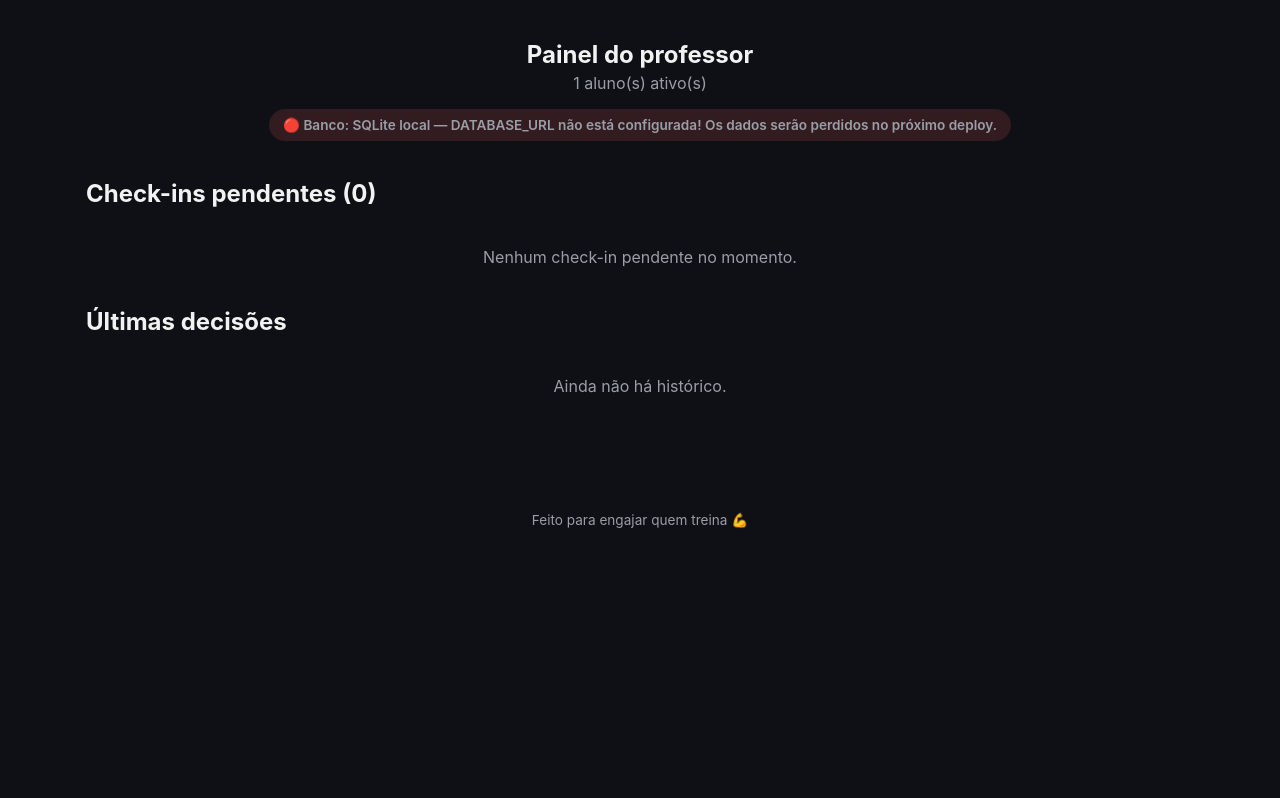
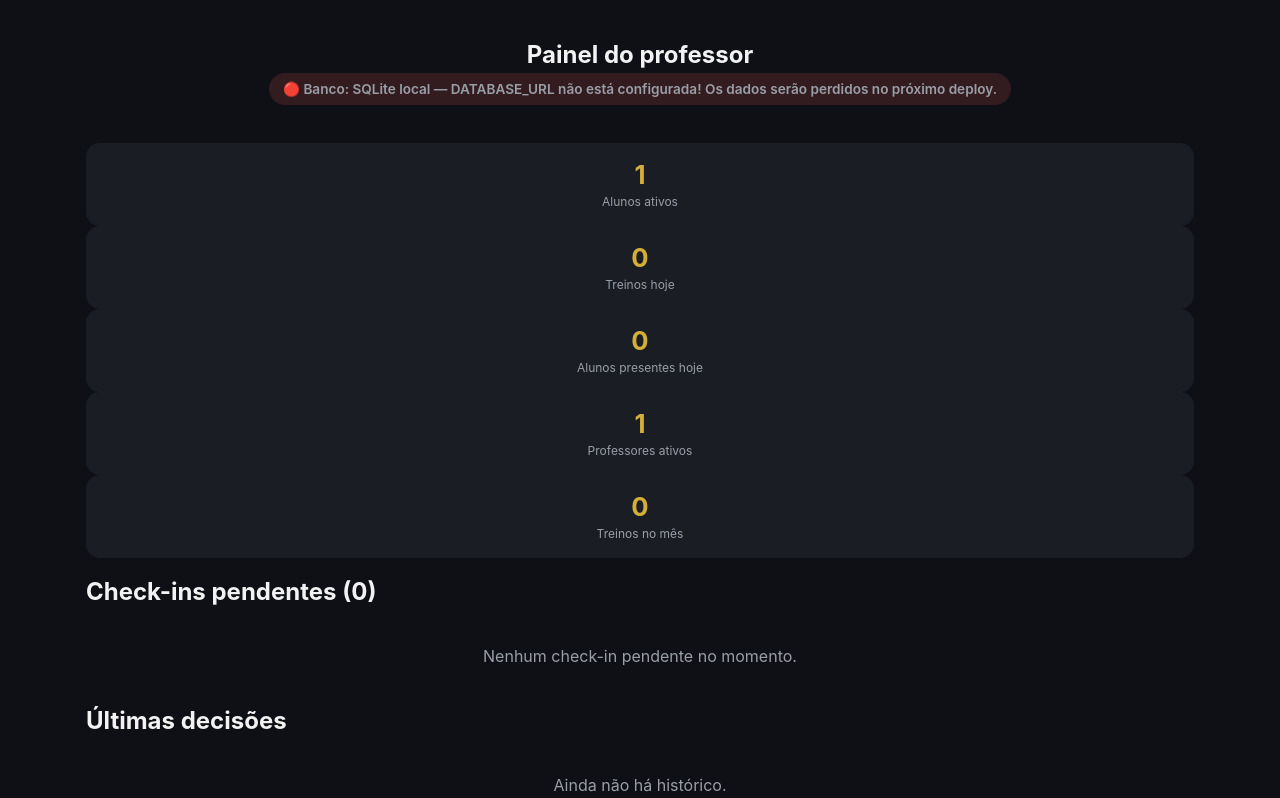
Before and after one commit to Othilbh/App-Elite, a Flask app: page /admin in a window 1280 px wide. Shown: the part 57-855 px from the top of the page. Before the commit the page ends 585 px from the top, so only its background shows below. Run offline with Flask 3, Linux system fonts and the light colour scheme; the visitor is signed in with stand-in values (Sample User, id 1); data comes from the database, SQL or seed files in the repository; data that the repository does not hold is empty; some libraries are stand-ins or nearby versions.

Commit message:
Add files via upload

```diff
--- a/templates/admin_dashboard.html
+++ b/templates/admin_dashboard.html
@@ -4,12 +4,34 @@
 
 <section class="hero">
   <h1>Painel do professor</h1>
-  <p>{{ total_alunos }} aluno(s) ativo(s)</p>
   {% if using_postgres %}
     <p class="badge badge-approved">🟢 Banco: Postgres (dados persistentes)</p>
   {% else %}
     <p class="badge badge-rejected">🔴 Banco: SQLite local — DATABASE_URL não está configurada! Os dados serão perdidos no próximo deploy.</p>
   {% endif %}
+</section>
+
+<section class="stats-grid">
+  <div class="stat-card">
+    <span class="stat-number">{{ total_alunos }}</span>
+    <span class="stat-label">Alunos ativos</span>
+  </div>
+  <div class="stat-card">
+    <span class="stat-number">{{ treinos_hoje }}</span>
+    <span class="stat-label">Treinos hoje</span>
+  </div>
+  <div class="stat-card">
+    <span class="stat-number">{{ presentes_hoje }}</span>
+    <span class="stat-label">Alunos presentes hoje</span>
+  </div>
+  <div class="stat-card">
+    <span class="stat-number">{{ professores_ativos }}</span>
+    <span class="stat-label">Professores ativos</span>
+  </div>
+  <div class="stat-card">
+    <span class="stat-number">{{ treinos_mes }}</span>
+    <span class="stat-label">Treinos no mês</span>
+  </div>
 </section>
 
 <section>
```
